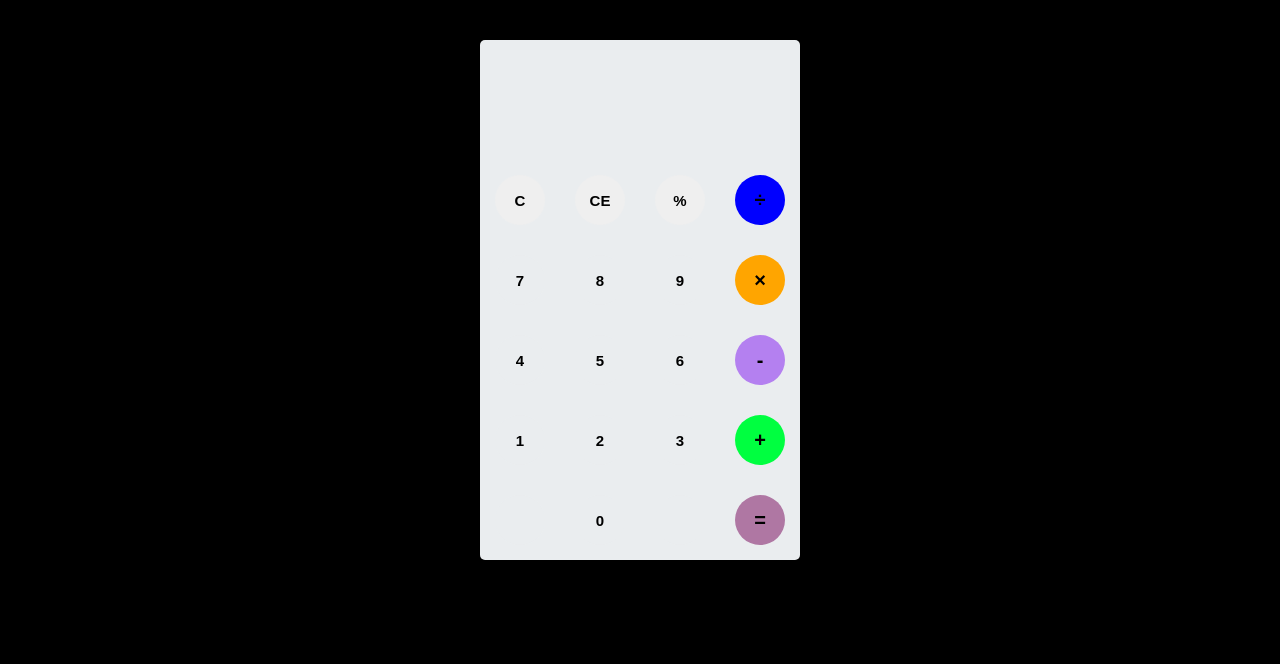
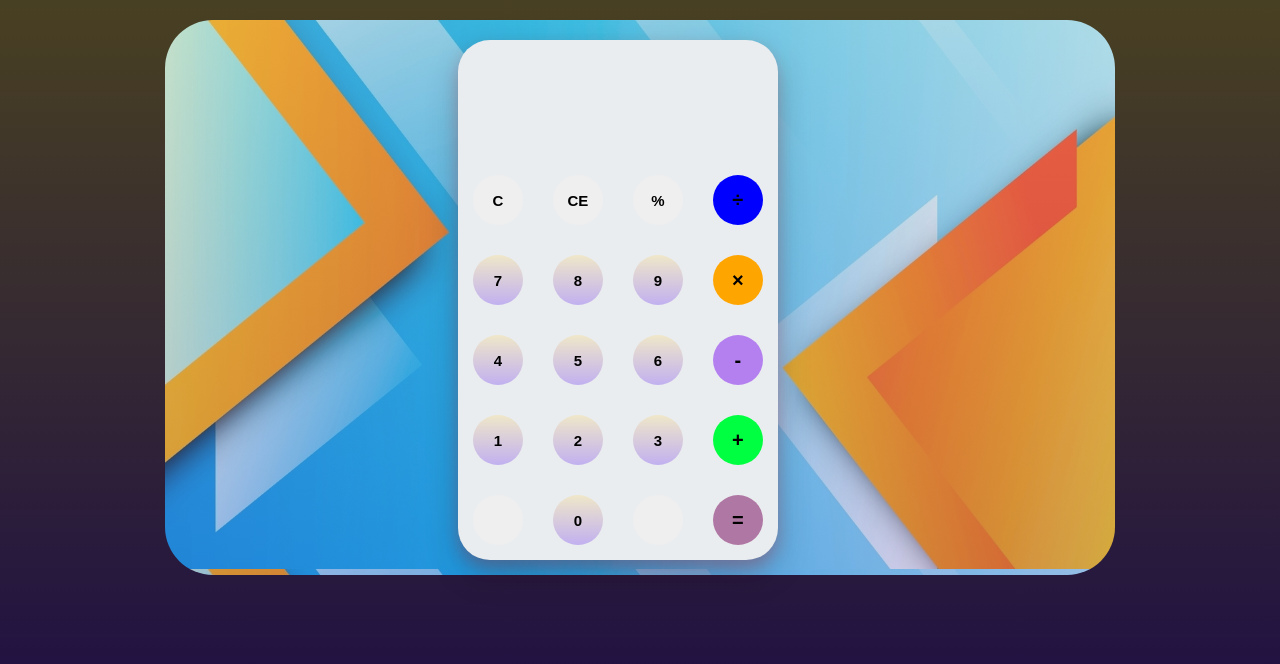
Before and after one commit to amanpandey-crypto/Calculator, a plain HTML site: page index.html in a window 1280 px wide. Drawn offline with Linux system fonts and the light colour scheme.

Commit message:
Update style.css

```diff
--- a/style.css
+++ b/style.css
@@ -1,27 +1,28 @@
 body{
 	font-family: 'Open Sans',sans-serif;
 	background-color: black;
+	background-image: linear-gradient(rgba(241, 213, 113, 0.3),rgba(86, 30, 240, 0.3));
 }
 #container{
-	width: 1000px;
-	height: 550px;
-    background-image: linear-gradient(rgba(0,0,0,0.3),rgba(0,0,0,0.3)), url(cal.jpg);
-
+	width: 950px;
+	height: 555px;
+    background-image: linear-gradient(rgba(184, 182, 175, 0.3),rgba(110, 87, 173, 0.3)), url(calc.jpg);
+	border-radius: 3rem;
     margin: 20px auto;
-    /* background-repeat: no-repeat; */
 }
 #calculator{
 	width: 320px;
 	height: 520px;
 	background-color: #eaedef;
-	margin: 0 auto;
+	margin-left: 18.3rem;
 	top: 20px;
 	position: relative;
-	border-radius: 5px;
-	box-shadow: 0 4px 8px 0 rgba(0, 0, 0, 0.2), 0 6px 20px 0 rgba(0, 0, 0, 0.19);
+	border-radius: 2rem;
+	box-shadow: 0 8px 16px 0 rgba(250, 1, 1, 0.2), 0 14px 34px 0 rgba(0, 0, 0, 0.19);
 }
 #result{
 	height: 120px;
+	color: #941173;
 }
 #history{
 	text-align: right;
@@ -29,7 +30,7 @@ body{
 	margin: 0 20px;
 	padding-top: 20px;
 	font-size: 15px;
-	color: #919191;
+	color: #a886f8;
 }
 #output{
 	text-align: right;
@@ -50,8 +51,8 @@ body{
 	font-weight: bold;
 	font-size: 15px;
 }
-.number, .empty{
-	background-color: #eaedef;
+.number{
+	background-image: linear-gradient(rgba(241, 213, 113, 0.3),rgba(86, 30, 240, 0.3));
 }
 .number, .operator{
 	cursor: pointer;
```
